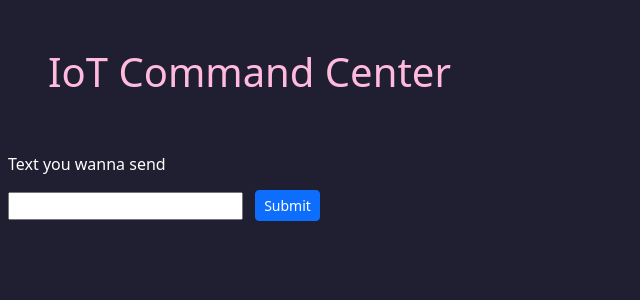
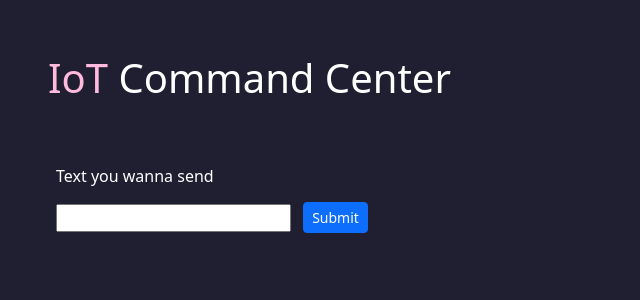
Before and after one commit to 0x2b375/myproject, a Django app: page /cmd-center in a window 1280 px wide. Shown: the part 87-387 px from the top of the page, without its empty margins (0-640 px from the left). Run offline with Django 5.2, Linux system fonts and the light colour scheme.

Commit message:
fixed cmd_center

```diff
--- a/main/templates/main/command_center.html
+++ b/main/templates/main/command_center.html
@@ -128,9 +128,12 @@
         </div>
       </div>
     </nav>
-    <h1 class="m-5" style="color: #ffbade">IoT Command Center</h1>
+    <h1 class="m-5">
+      <span style="color: #ffbade">IoT</span>
+      <span style="color: white">Command Center</span>
+    </h1>
     <div>
-      <form action="{% url 'cmd-submit' %}" method="POST" class="mt-4">
+      <form action="{% url 'cmd-submit' %}" method="POST" class="m-5">
         {% csrf_token %}
         <div class="form-group">
           <label for="your_text" class="text-white m-2"
--- a/main/views.py
+++ b/main/views.py
@@ -5,7 +5,6 @@ from myproject.mqtt import client as mqtt_client
 # Create your views here.
 
 def index(request):
-  mqtt_client.publish('0aefjk5643/', 'HELLO FROM DJANGO')
   return render(request, 'main/index.html')
 
 def command_center(request):
```
